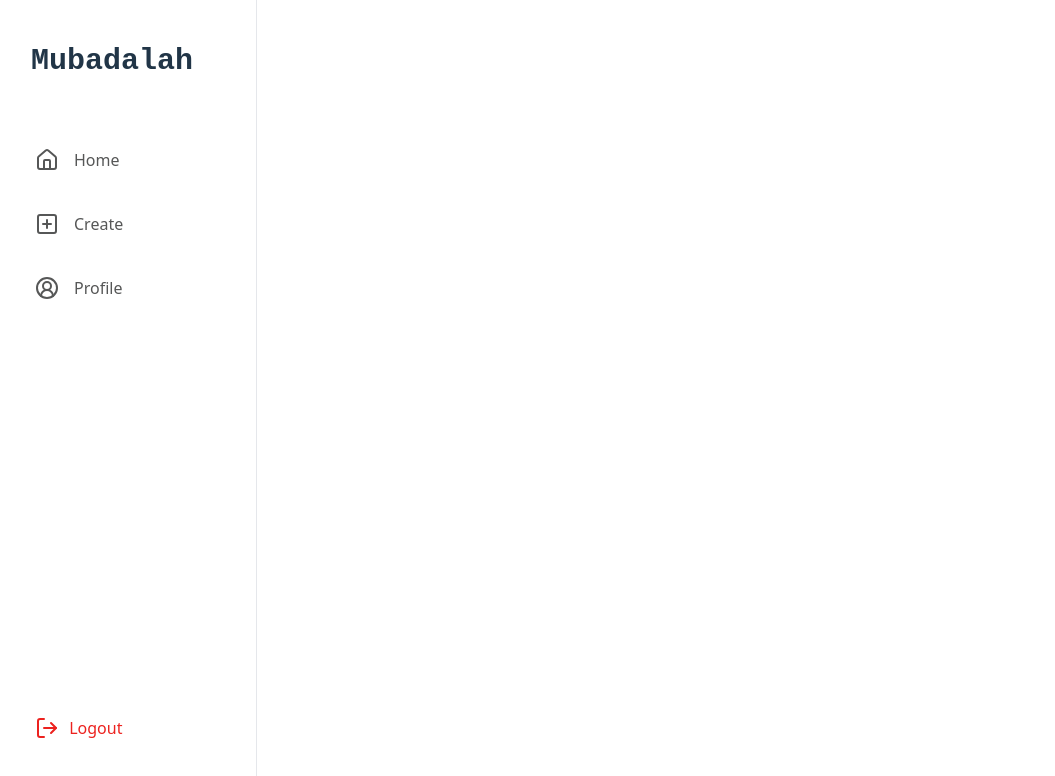
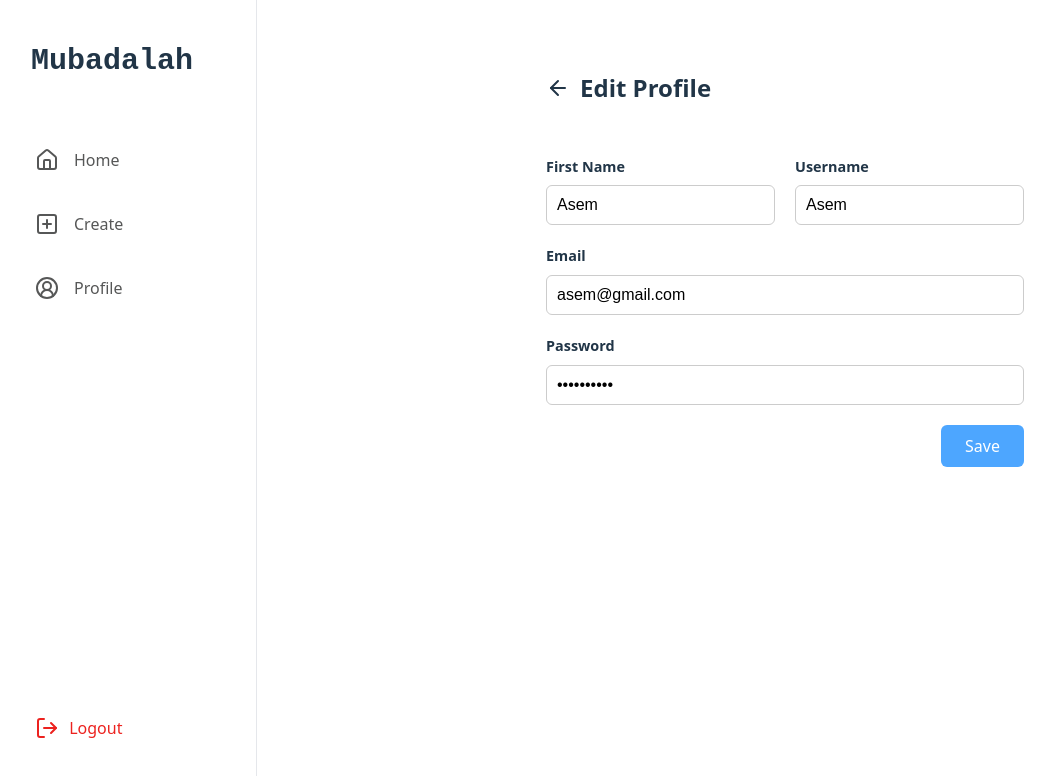
Before and after one commit to sharksandcats/Mubadalah-client, a React (Vite) app: page /edit-profile in a window 1280 px wide. Shown: the top 776 px of the page, without its empty margins (4-1059 px from the left). Built offline with nearby package versions, Linux system fonts and the light colour scheme; a web font is replaced by a local one.

Commit message:
feat: edit profile out

```diff
--- a/src/App.jsx
+++ b/src/App.jsx
@@ -4,9 +4,9 @@ import {BrowserRouter as Router, Routes, Route, Link} from "react-router-dom";
 import Sidebar from './Components/Sidebar'
 import Homepage from './Pages/Homepage'
 import Create from './Pages/Create';
-
 import './css/App.css'
 import Profile from './Pages/Profile';
+import EditProfile from './Pages/EditProfile';
 
 function App() {
 
@@ -67,6 +67,7 @@ function App() {
           />
           <Route path="/create" element={<Create/>}/>
           <Route path="/profile/:user" element={<Profile/>}/>
+          <Route path="/edit-profile" element={<EditProfile/>}/>
         </Routes>
       </main>
     </div>
--- a/src/Pages/Create.jsx
+++ b/src/Pages/Create.jsx
@@ -1,18 +1,23 @@
 import {ArrowLeft, SendHorizontal, MapPinPlus, Phone, ImageUp } from 'lucide-react';
 import { useState } from 'react';
+import { useNavigate } from 'react-router';
 
 import '../css/Create.css'
 import CitySelector from '../Components/CitySelector';
 
 const Create = () =>{
 
+    const navigate = useNavigate();
     const [showDropdown, setShowDropdown] = useState(false)
     const [location, setLocation] = useState("Add Location")
 
     return(
         <div className='create-container'>
             <div className='create-header'>
-                <ArrowLeft className='nav-icon'/>
+                <ArrowLeft
+                className='nav-icon'
+                onClick={() => navigate(-1)}
+                />
                 <h2> New Post </h2>
                 <SendHorizontal className='nav-icon'/>
             </div>
--- /dev/null
+++ b/src/Pages/EditProfile.jsx
@@ -0,0 +1,91 @@
+import { useState } from 'react'
+import { useNavigate } from 'react-router-dom'
+import { ArrowLeft } from 'lucide-react'
+
+import '../css/EditProfile.css'
+
+const EditProfile = () =>{
+
+    const navigate = useNavigate();
+
+    const [formData, setFormData] = useState({
+        firstName: "Asem",
+        username: "Asem",
+        email: "asem@gmail.com",
+        password: "1234509876",
+    })
+
+    const handleChange = (e) =>{
+        setFormData({
+            ...formData,
+                [e.target.name]: e.target.value,
+        })
+    }
+
+    const handleSubmit = (e) =>{
+        e.preventDefault()
+        console.log("Updated Profile: ",formData);
+    }
+
+    return(
+        <div className='edit-profile-container'>
+            <div className='edit-header'>
+                <ArrowLeft
+                    size={24}
+                    className='back-icon'
+                    onClick={() => navigate(-1)}
+                />
+                <h2>Edit Profile</h2>
+            </div>
+
+            <form className='edit-form' onSubmit={handleSubmit}>
+                <div className='form-row'>
+                    <div className='form-group'>
+                        <label>First Name</label>
+                        <input
+                            type='text'
+                            name='firstName'
+                            value={formData.firstName}
+                            onChange={handleChange}
+                        />
+                    </div>
+                    <div className='form-group'>
+                        <label>Username</label>
+                        <input
+                            type='text'
+                            name='username'
+                            value={formData.username}
+                            onChange={handleChange}
+                        />
+                    </div>
+                </div>
+
+                <div className='form-group'>
+                    <label>Email</label>
+                    <input
+                        type='email'
+                        name='email'
+                        value={formData.email}
+                        onChange={handleChange}
+                    />
+                </div>
+
+                <div className='form-group'>
+                    <label>Password</label>
+                    <input
+                        type='password'
+                        name='password'
+                        value={formData.password}
+                        onChange={handleChange}
+                    />
+                </div>
+
+                <button type='submit' className='save-btn'>
+                    Save
+                </button>
+            </form>
+        </div>
+    )
+}
+
+export default EditProfile;
--- a/src/Pages/Profile.jsx
+++ b/src/Pages/Profile.jsx
@@ -1,6 +1,6 @@
 import { useState } from 'react';
 import { Grid3x3, Bookmark, HeartHandshake} from 'lucide-react';
-import { useNavigate } from 'react-router';
+import { useNavigate } from 'react-router-dom';
 
 import '../css/Profile.css'
 import './Homepage.jsx'
--- a/src/css/Create.css
+++ b/src/css/Create.css
@@ -17,7 +17,6 @@
 
 .create-header h2 {
   font-weight: bold;
-
   font-family: 'Martian Mono', monospace;
   font-size: 20px;
   justify-content: center;
--- /dev/null
+++ b/src/css/EditProfile.css
@@ -0,0 +1,65 @@
+.edit-profile-container {
+  padding: 30px;
+  max-width: 700px;
+  margin: 0 auto;
+}
+
+.edit-header {
+  display: flex;
+  align-items: center;
+  gap: 10px;
+  margin-bottom: 30px;
+}
+
+.back-icon {
+  cursor: pointer;
+}
+
+.back-icon:hover{
+    color: #619BF1;
+}
+
+.edit-form {
+  display: flex;
+  flex-direction: column;
+  gap: 20px;
+}
+
+.form-row {
+  display: flex;
+  gap: 20px;
+}
+
+.form-group {
+  flex: 1;
+  display: flex;
+  flex-direction: column;
+  gap: 8px;
+}
+
+.form-group label {
+  font-weight: bold;
+  font-size: 0.9rem;
+}
+
+.form-group input {
+  padding: 10px;
+  border: 1px solid #ccc;
+  border-radius: 6px;
+  font-size: 1rem;
+}
+
+.save-btn {
+  align-self: flex-end;
+  background: #4da6ff;
+  color: white;
+  border: none;
+  padding: 10px 24px;
+  border-radius: 6px;
+  font-size: 1rem;
+  cursor: pointer;
+}
+
+.save-btn:hover {
+  background: #1b87f4;
+}
```
